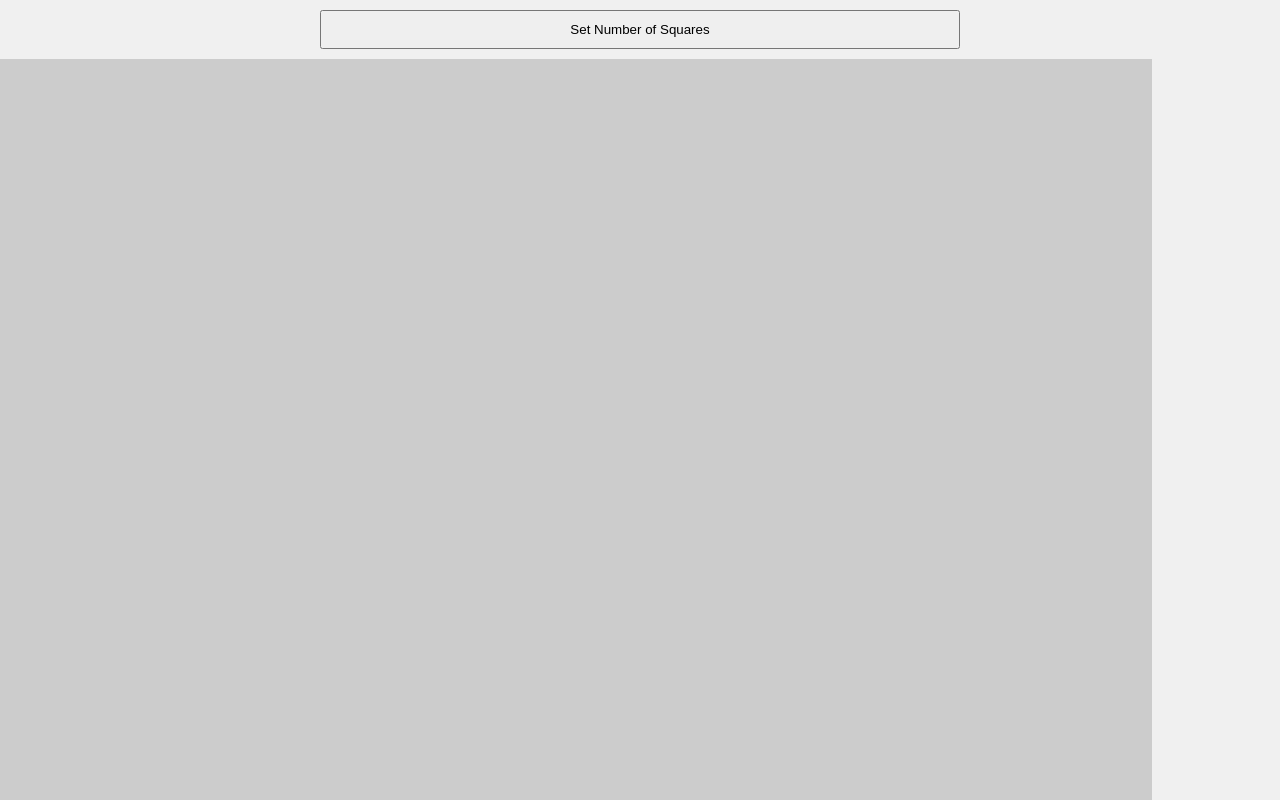
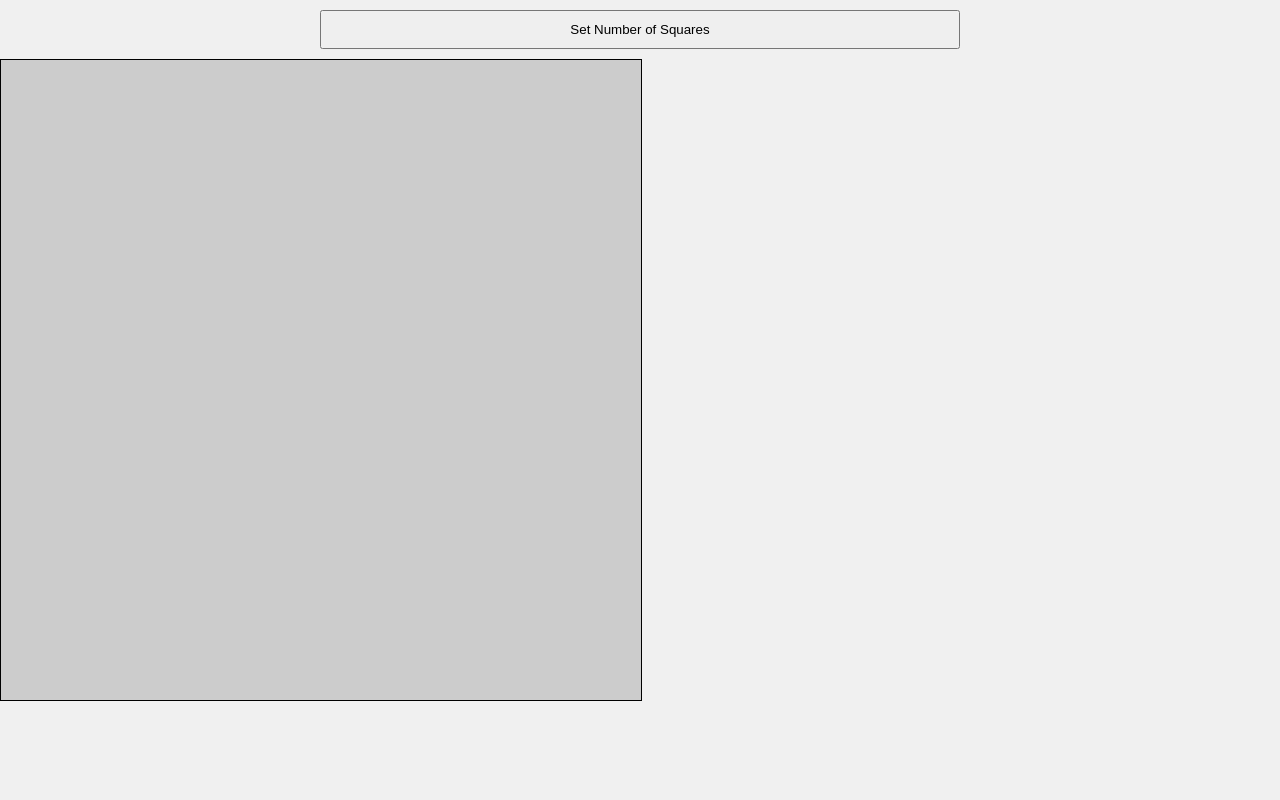
Before and after one commit to chamathjay/etch-a-sketch, a plain HTML site: page index.html in a window 1280 px wide. Shown: the top 800 px of the page. Drawn offline with Linux system fonts and the light colour scheme.

Commit message:
Reduce grid size and add a border

```diff
--- a/style.css
+++ b/style.css
@@ -20,8 +20,9 @@ body {
 .grid-container {
   display: flex;
   flex-wrap: wrap;
-  width: 90vw;
-  height: 90vw;
+  width: 50vw;
+  height: 50vw;
+  border: 1px solid #000;
 }
 
 .grid-container div {
```
